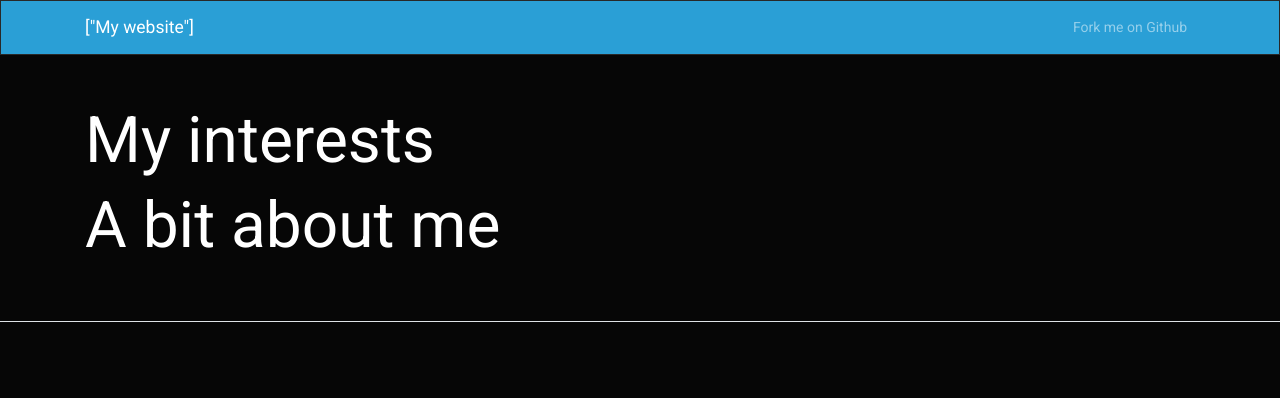
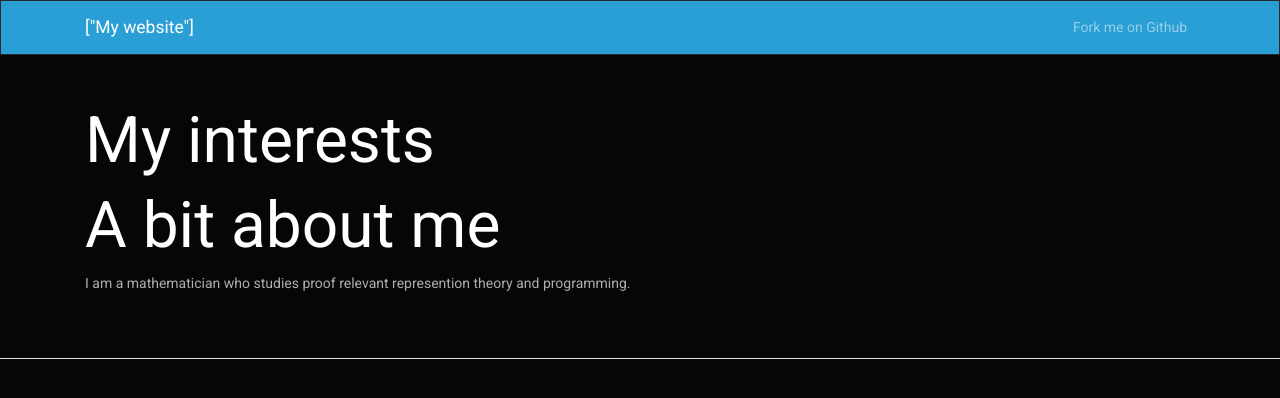
Before and after one commit to pstetson53/pstetson53.github.io, a Jekyll site: the page built from index.md, in a window 1280 px wide. Shown: the top 398 px of the page. Built offline with Jekyll 4.4.1, drawn with Linux system fonts in a browser that asks for light colours.

Commit message:
Update page.html

```diff
--- a/_layouts/page.html
+++ b/_layouts/page.html
@@ -10,7 +10,7 @@ layout: default
 
   <section>
     <h1>A bit about me</h1>
-
+    <p>I am a mathematician who studies proof relevant represention theory and programming.</p>
   </section>
 
 </article>
```
